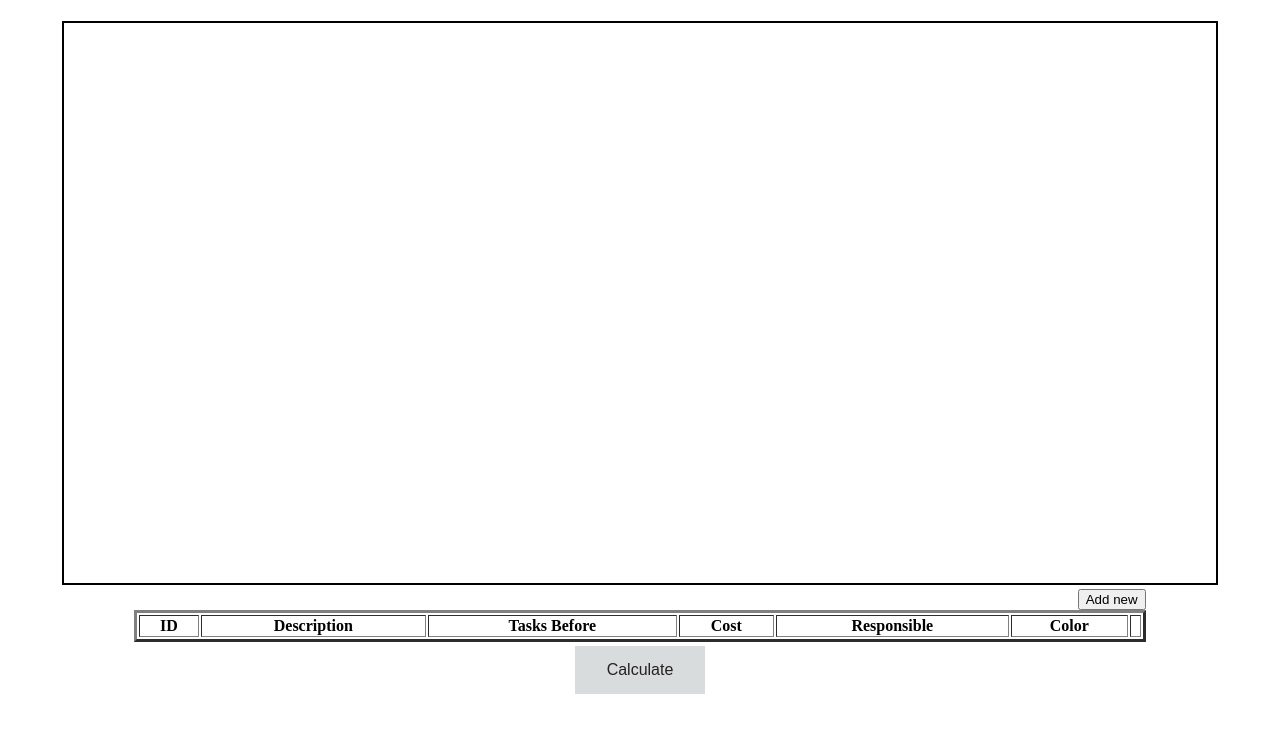
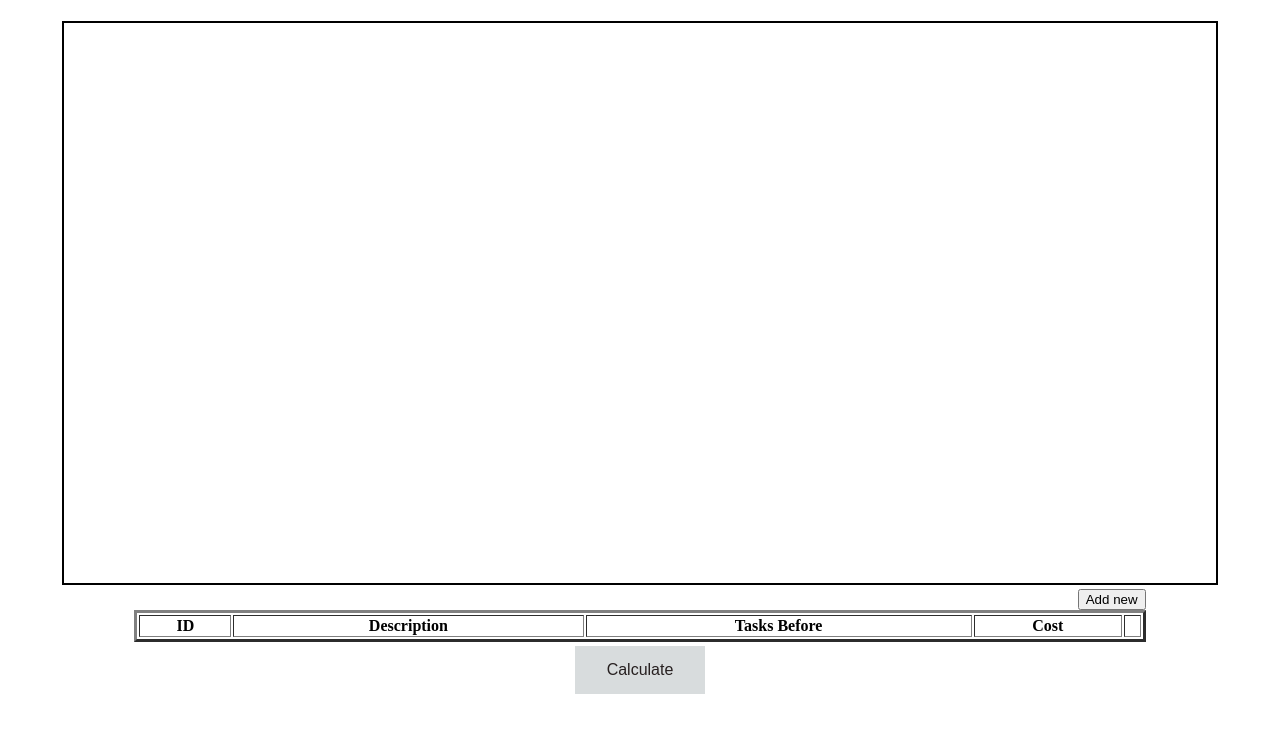
Before and after one commit to user12043/optimizasyon-odev, a website with bundled scripts: page index.html in a window 1280 px wide. Built offline with nearby package versions, Linux system fonts and the light colour scheme.

Commit message:
remove color and responsible columns

```diff
--- a/index.html
+++ b/index.html
@@ -36,8 +36,8 @@
             <th>Description</th>
             <th>Tasks Before</th>
             <th>Cost</th>
-            <th>Responsible</th>
-            <th>Color</th>
+            <!-- <th>Responsible</th> -->
+            <!-- <th>Color</th> -->
             <th></th>
           </tr>
         </thead>
@@ -51,8 +51,8 @@
               <select multiple class="tasksBefore w-100" size="3"> </select>
             </td>
             <td><input type="number" class="taskCost" /></td>
-            <td><input type="text" class="taskResponsible" /></td>
-            <td><input type="color" class="taskColor" /></td>
+            <!-- <td><input type="text" class="taskResponsible" /></td> -->
+            <!-- <td><input type="color" class="taskColor" /></td> -->
             <td><button class="taskRemoveBtn">Remove</button></td>
           </tr>
         </tbody>
```
